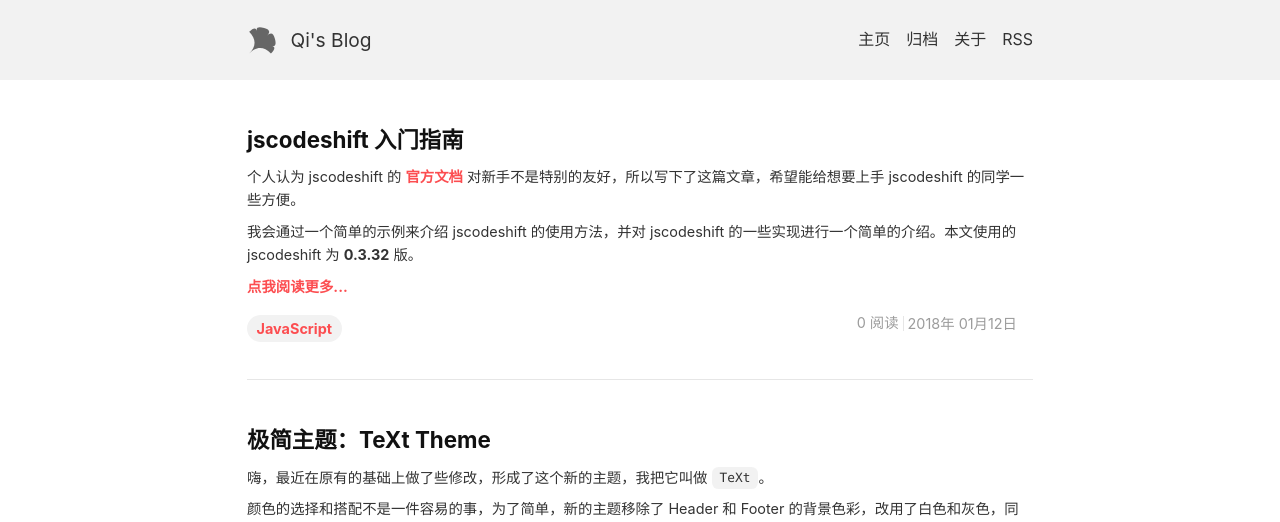
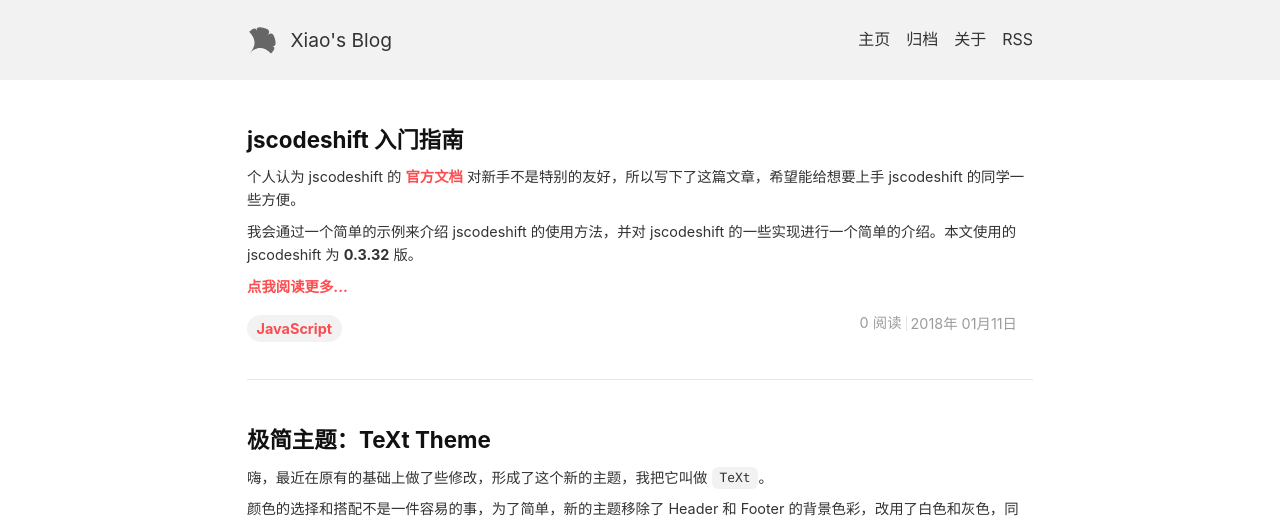
Before and after one commit to mryang1688/mryang1688.github.io, a Jekyll site: the page built from blog/index.html, in a window 1280 px wide and 1400 px high. Shown: the top 522 px of the window. Built offline with Jekyll 4.4.1, drawn with Linux system fonts in a browser that asks for light colours; nearby versions of some CDN libraries; the list of posts is cut into pages by our own code; comment, search, counter and statistics services are not loaded; some of the changed text lies outside the part shown.

Commit message:
five commit

```diff
--- a/_config.yml
+++ b/_config.yml
@@ -1,7 +1,7 @@
 ##
 url: https://mryang1688.github.io #the base hostname & protocol for your site e.g.
 baseurl: /
-title: Qi's Blog
+title: Xiao's Blog
 description: > #this means to ignore newlines until "nav_lists:"
     Yang Xiao's Blog | 杨校的博客
 
@@ -25,7 +25,7 @@ repository_tree: master
 
 ## Language & timezone ##
 lang: zh #the language of your site, eg: en(English), zh(简体中文), zh-Hans(简体中文), zh-Hant(繁體中文)
-timezone: Asia/Shanghai
+timezone: Asia/ShanDong
 
 ## Author & social ##
 author:
```
